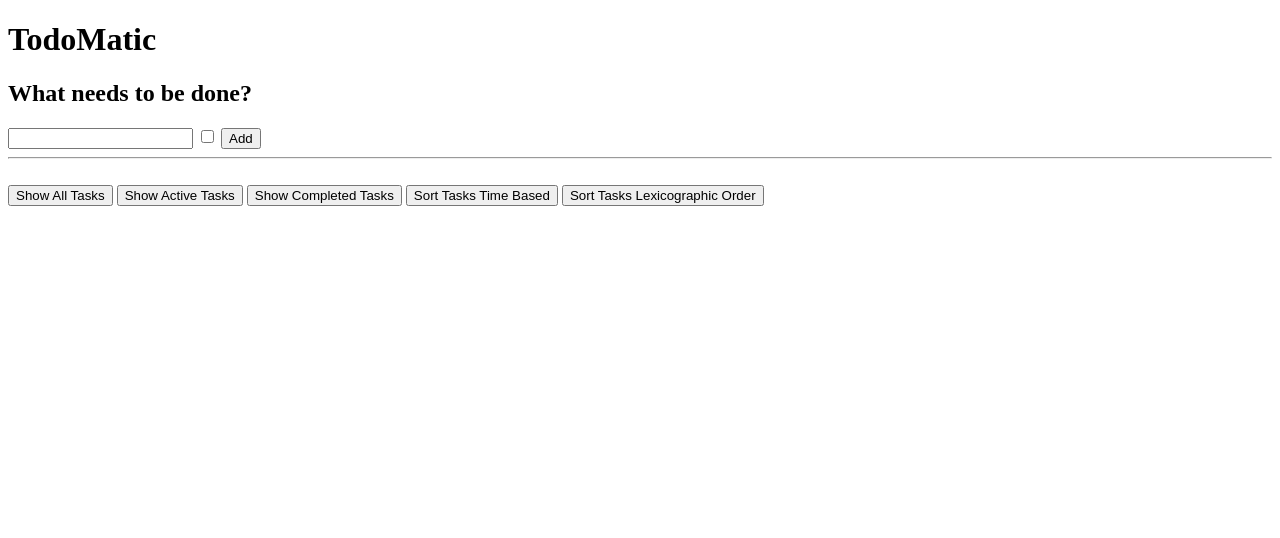
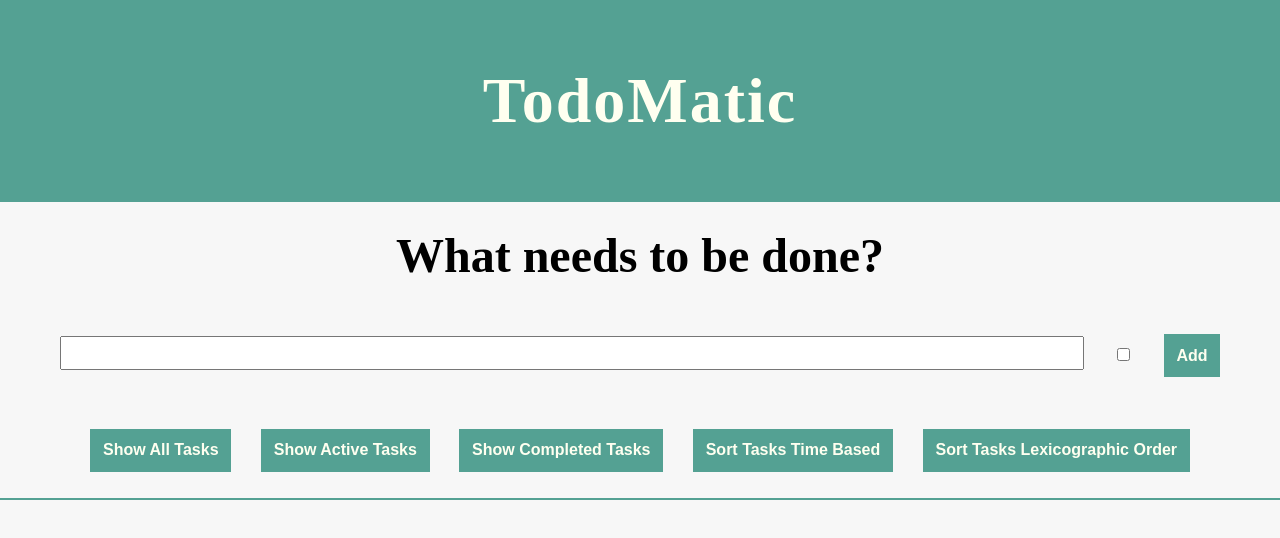
Before and after one commit to Vivek-396/To-Do, a plain HTML site: page index.html in a window 1280 px wide. Drawn offline with Linux system fonts and the light colour scheme.

Commit message:
Final Phase-1 index

```diff
--- a/index.html
+++ b/index.html
@@ -8,28 +8,30 @@
     <meta name="keywords" content="HTML, JavaScript">
     <meta name="author" content="Vivek">
     <meta name="viewport" content="width=device-width, initial-scale=1.0">
-
+    <link rel="stylesheet" type="text/css" href="assets/styles/style.css" />
 </head>
 
 <body>
-    <div>
+    <div class="main">
         <h1>TodoMatic</h1>
         <h2>What needs to be done?</h2>
 
-        <form onsubmit="return false;" autocomplete="off">
-            <input type="text" id="text" />
-            <input type="checkbox" id="check" />
-            <button type="submit" id="addBtn">Add</button>
+        <form autocomplete="off" id="form">
+            <input type="text" class="box" />
+            <input type="checkbox" />
+            <button type="submit" class="buttons">Add</button>
         </form>
 
-        <hr><br>
-        <button type="button" id="showAllBtn">Show All Tasks</button>
-        <button type="button" id="showActiveBtn">Show Active Tasks</button>
-        <button type="button" id="showCompleteBtn">Show Completed Tasks</button>
-        <button type="button" id="sortTimeBtn">Sort Tasks Time Based</button>
-        <button type="button" id="sortLexicoBtn">Sort Tasks Lexicographic Order</button>
+
+        <div class="button_tab">
+            <button type="button" id="showAllBtn" class="buttons">Show All Tasks</button>
+            <button type="button" id="showActiveBtn" class="buttons">Show Active Tasks</button>
+            <button type="button" id="showCompleteBtn" class="buttons">Show Completed Tasks</button>
+            <button type="button" id="sortTimeBtn" class="buttons">Sort Tasks Time Based</button>
+            <button type="button" id="sortLexicoBtn" class="buttons">Sort Tasks Lexicographic Order</button>
+        </div>
         <div id="result"></div>
-
+        <div id="resultRealTime"></div>
     </div>
 
     <script src="assets/scripts/script.js"></script>
```
